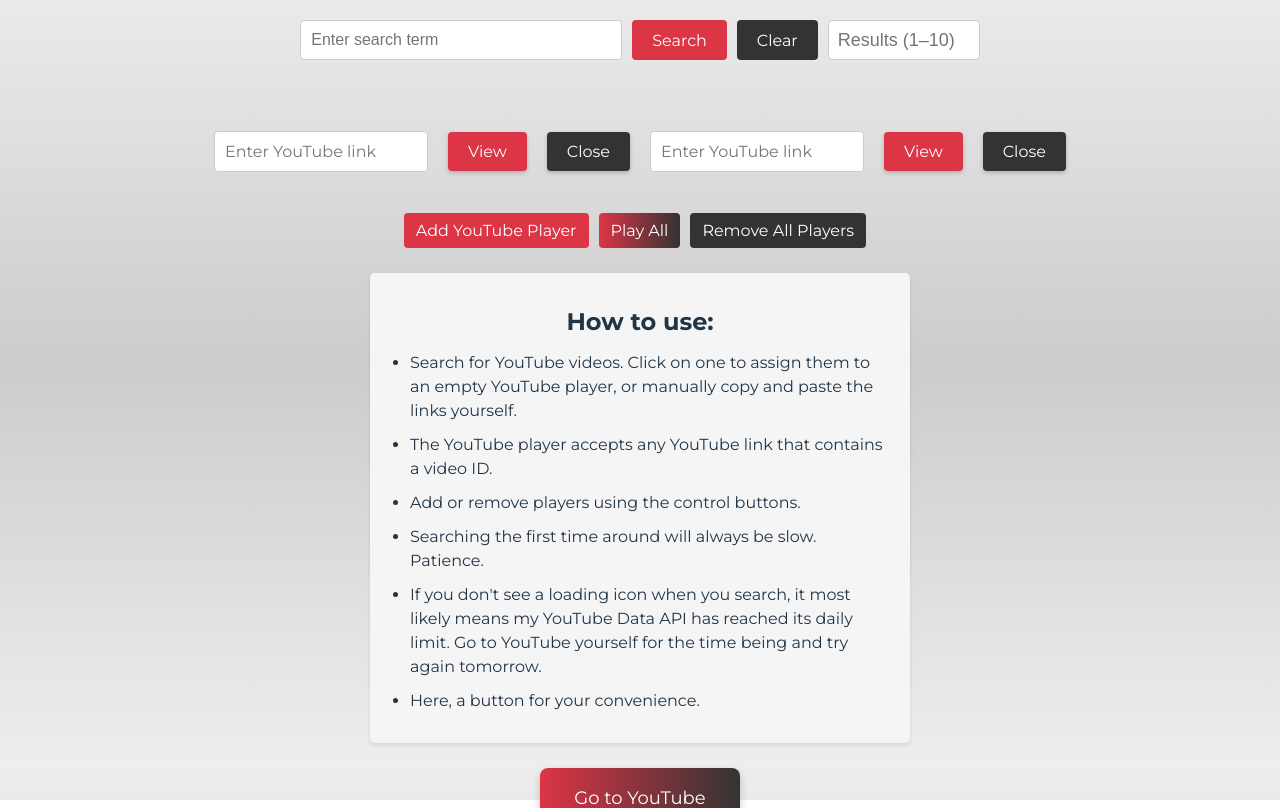
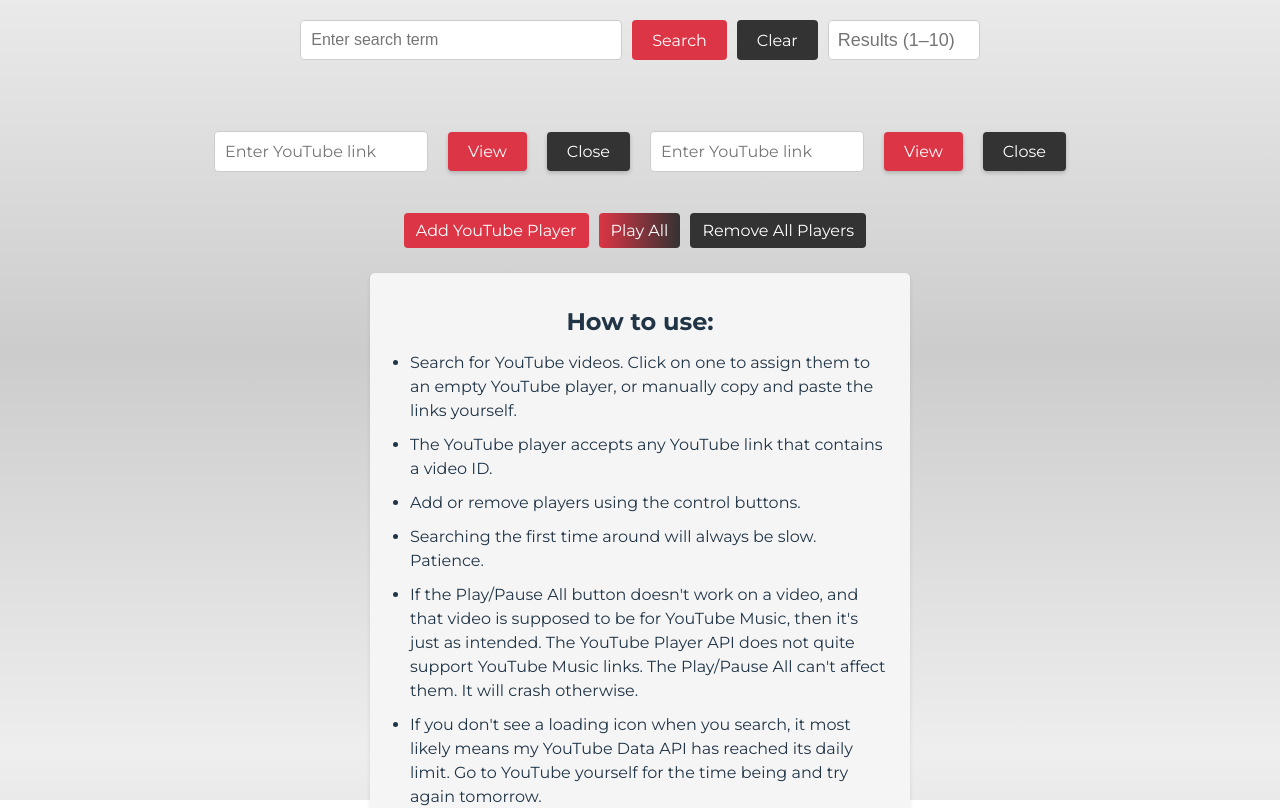
Before and after one commit to ArmSiwatK/play-multiple-videos, a React (Vite) app: page / in a window 1280 px wide. Shown: the top 808 px of the page. Built offline with nearby package versions, Linux system fonts and the light colour scheme.

Commit message:
fix: YouTube Music cases

```diff
--- a/src/components/Instructions/Instructions.jsx
+++ b/src/components/Instructions/Instructions.jsx
@@ -10,6 +10,7 @@
                 <li>The YouTube player accepts any YouTube link that contains a video ID.</li>
                 <li>Add or remove players using the control buttons.</li>
                 <li>Searching the first time around will always be slow. Patience.</li>
+                <li>If the Play/Pause All button doesn't work on a video, and that video is supposed to be for YouTube Music, then it's just as intended. The YouTube Player API does not quite support YouTube Music links. The Play/Pause All can't affect them. It will crash otherwise.</li>
                 <li>If you don't see a loading icon when you search, it most likely means my YouTube Data API has reached its daily limit. Go to YouTube yourself for the time being and try again tomorrow.</li>
                 <li>Here, a button for your convenience.</li>
             </ul>
--- a/src/components/YouTubePlayer/YouTubePlayer.jsx
+++ b/src/components/YouTubePlayer/YouTubePlayer.jsx
@@ -75,7 +75,7 @@
     };
 
     const togglePlay = () => {
-        if (!player) return;
+        if (!player || !player.pauseVideo || !player.playVideo) return;
         isPlaying ? player.pauseVideo() : player.playVideo();
         setIsPlaying(!isPlaying);
     };
```
